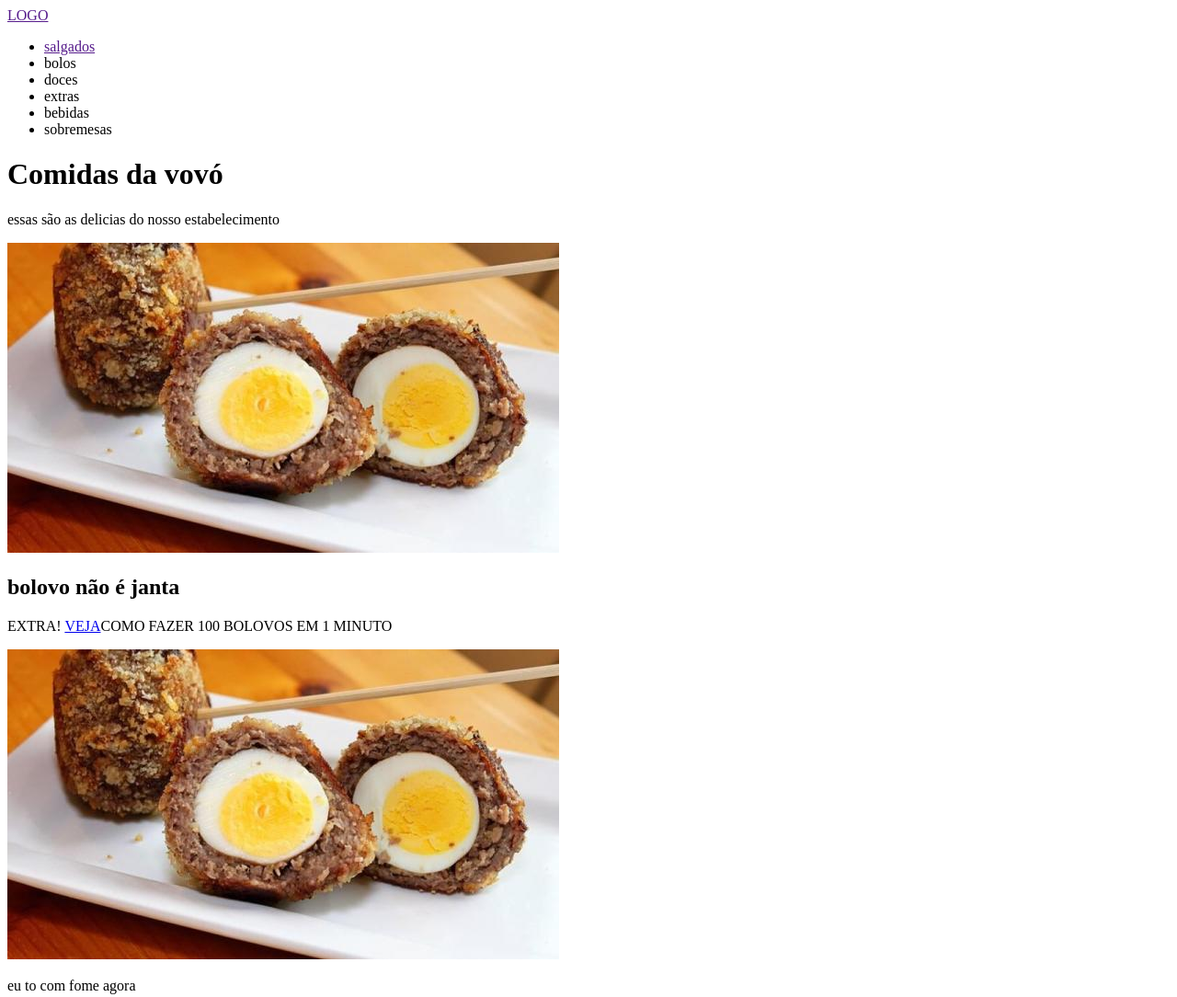
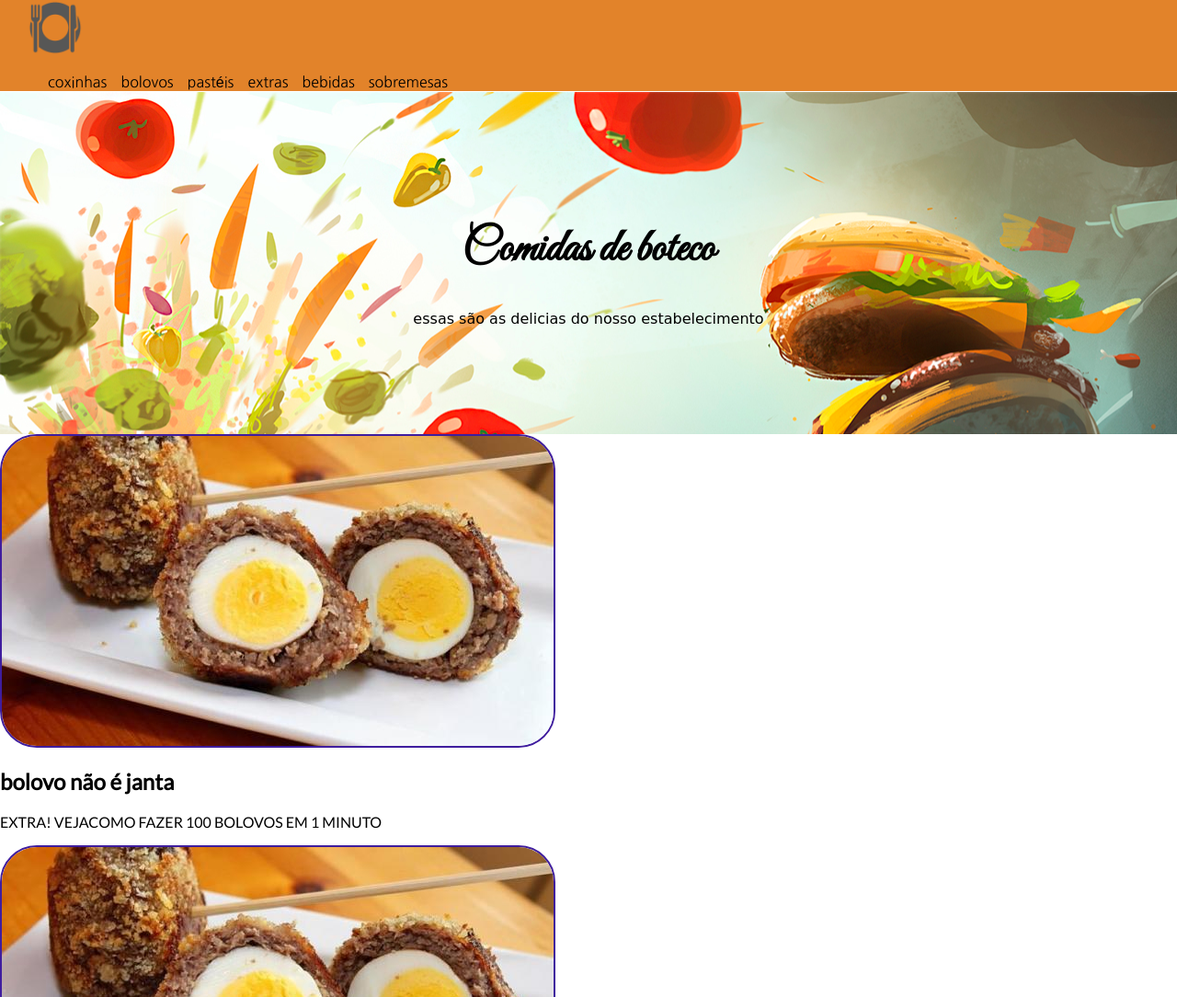
Before and after one commit to GabrielaSousa13/meuprojeto, a plain HTML site: page index.html in a window 1280 px wide. Shown: the top 1084 px of the page at 92% size. Drawn offline with Linux system fonts and the light colour scheme; a web font is replaced by a local one.

Commit message:
adicionar estilo ao index

```diff
--- /dev/null
+++ b/assets/css/estilo.css
@@ -0,0 +1,65 @@
+body{
+   font-family: 'Lato', sans-serif;
+   margin: 0;
+   padding: 0;
+}
+
+ul,ol li{
+    list-style: none;
+}
+
+a{
+    text-decoration: none;
+    color: #000;
+}
+
+.menu{
+    background-color: rgb(226, 131, 42);
+}
+
+.menu li{
+    display: inline;
+    padding-left: 12px;
+    font-family: 'Nanum Gothic', sans-serif;
+}
+
+.menu img{
+    width: 60px;
+    padding-left: 30px;
+}
+
+.estilo-imagem{
+    border: solid rgb(63, 29, 158) 2px;
+    border-radius: 40px;
+    size: 10px;
+
+}
+
+a:hover{
+    color#
+}
+
+.banner > h1{
+    font-family: 'Great Vibes', cursive;
+    margin-top: 40px;
+    font-size: 50px;
+    text-align: center;
+
+}
+
+.banner > p{
+    text-align: center;
+    font-family:'Fascinate Inline', cursive;
+}
+
+.banner{
+    padding-top: 100px;
+    padding-bottom: 100px;
+    background-image: url('../imagens/comida.jpg')
+
+}
+
+.banner{
+    margin-top: -15px;
+
+}
--- a/index.html
+++ b/index.html
@@ -7,42 +7,46 @@
     <meta name="keywords" content="comida da vovó, vovó, fome">
     <meta name="description" content="Serviços da vovó para você">
     <meta http-equiv="X-UA-Compatible" content="ie=edge">
+    <link rel="stylesheet" href="assets/css/estilo.css">
+    <link href="https://fonts.googleapis.com/css?family=Lato" rel="stylesheet">
+    <link href="https://fonts.googleapis.com/css?family=Lato|Nanum+Gothic" rel="stylesheet">
+    <link href="https://fonts.googleapis.com/css?family=Great+Vibes|Lato|Nanum+Gothic" rel="stylesheet">
+    <link href="https://fonts.googleapis.com/css?family=Fascinate+Inline|Great+Vibes|Lato|Nanum+Gothic" rel="stylesheet">
     <title>Meu Projeto</title>
 </head>
 <body>
     <header>
         <nav>
-            <a href="">LOGO</a>
-        </nav>
-        <nav>
+            <nav class="menu">
+            <img src="assets/imagens/logo1.png">
             <ul>
-                <li><a href="">salgados</a></li>
-                <li>bolos</li>
-                <li>doces</li>
-                <li>extras</li>
-                <li>bebidas</li>
-                <li>sobremesas</li>
+                <li><a href="#">coxinhas</a></li>
+                <li><a href="#">bolovos</a></li>
+                <li><a href="#">pastéis</a></li>
+                <li><a href="#">extras</a></li>
+                <li><a href="#">bebidas</a></a></li>
+                <li><a href="#">sobremesas</a></li>
             </ul>
         </nav>
     </header>
     <main>
-        <div>
-            <h1>Comidas da vovó</h1>
+        <div class="banner">
+            <h1>Comidas de boteco</h1>
             <p>essas são as delicias do nosso estabelecimento</p>
-            <img src="assets/imagens/bolovo.jpg" alt="bolovo">
         </div>
+            <img class="estilo-imagem" src="assets/imagens/bolovo.jpg" alt="bolovo">
 
         <section id="salgados">
             <div>
                 <h2>bolovo não é janta</h2>
                 <p>EXTRA! <a href="https://google.com.br" target="_blanck">VEJA</a>COMO FAZER 100 BOLOVOS EM 1 MINUTO</p>
-                <img src="assets/imagens/bolovo.jpg" alt="bolovo">
+                <img class="estilo-imagem" src="assets/imagens/bolovo.jpg" alt="bolovo">
                 <aside>
-                    <p>eu to com fome agora</p>
+                    <p>Não deixe de apreciaer nossas delicinhas</p>
                 </aside>
             </div>
         </section>
-        <section id="bolos">
+        <section id="bolovos">
             <article>
                 <p>Lorem ipsum dolor sit amet consectetur adipisicing elit. Magnam voluptatibus, excepturi impedit est natus velit voluptates tempora! Atque magnam aliquam ab, expedita excepturi praesentium voluptatibus? Minima labore aut quasi aliquam.</p>
 
```
Also changed, not shown: assets/imagens/comida.jpg (added), assets/imagens/logo1.png (added).
